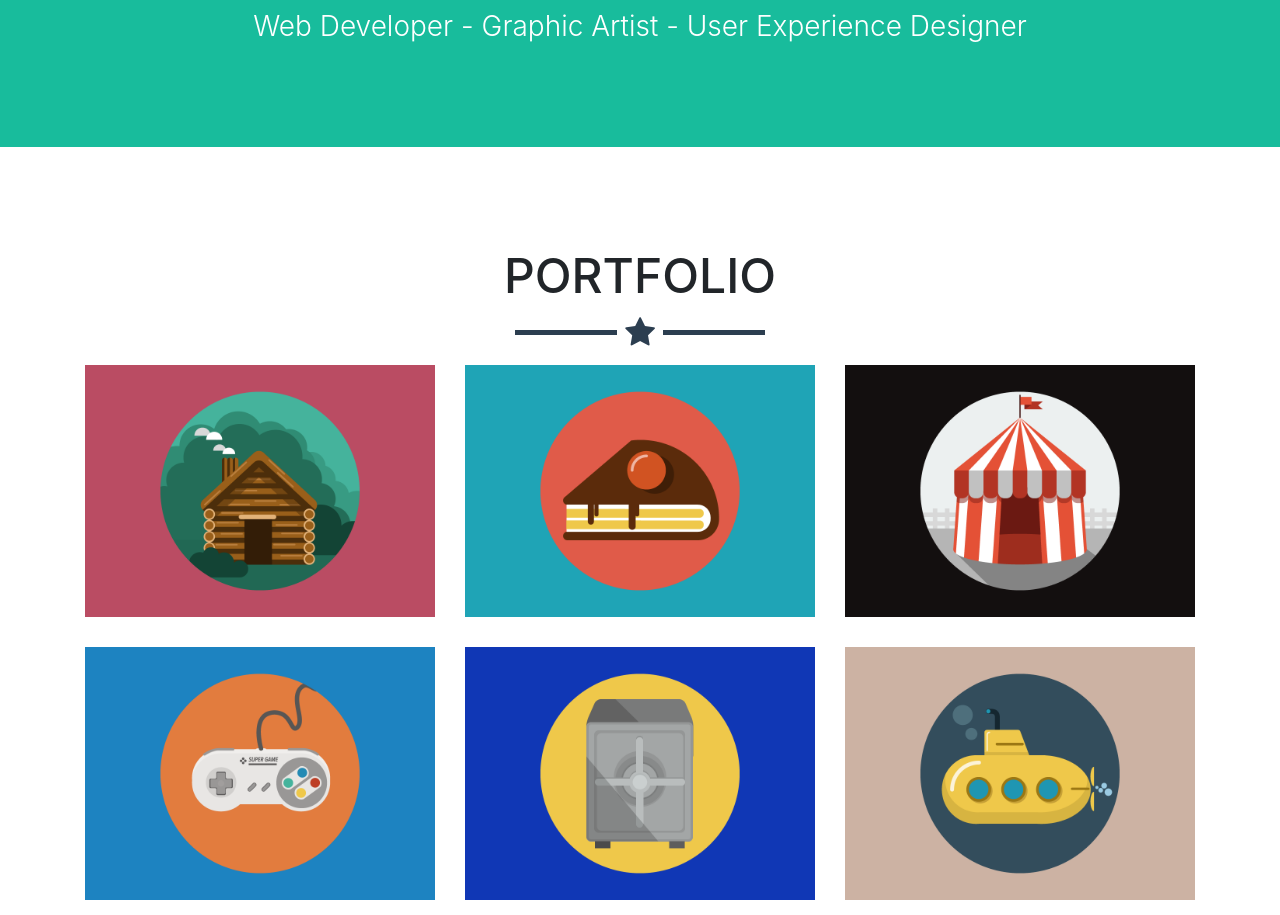
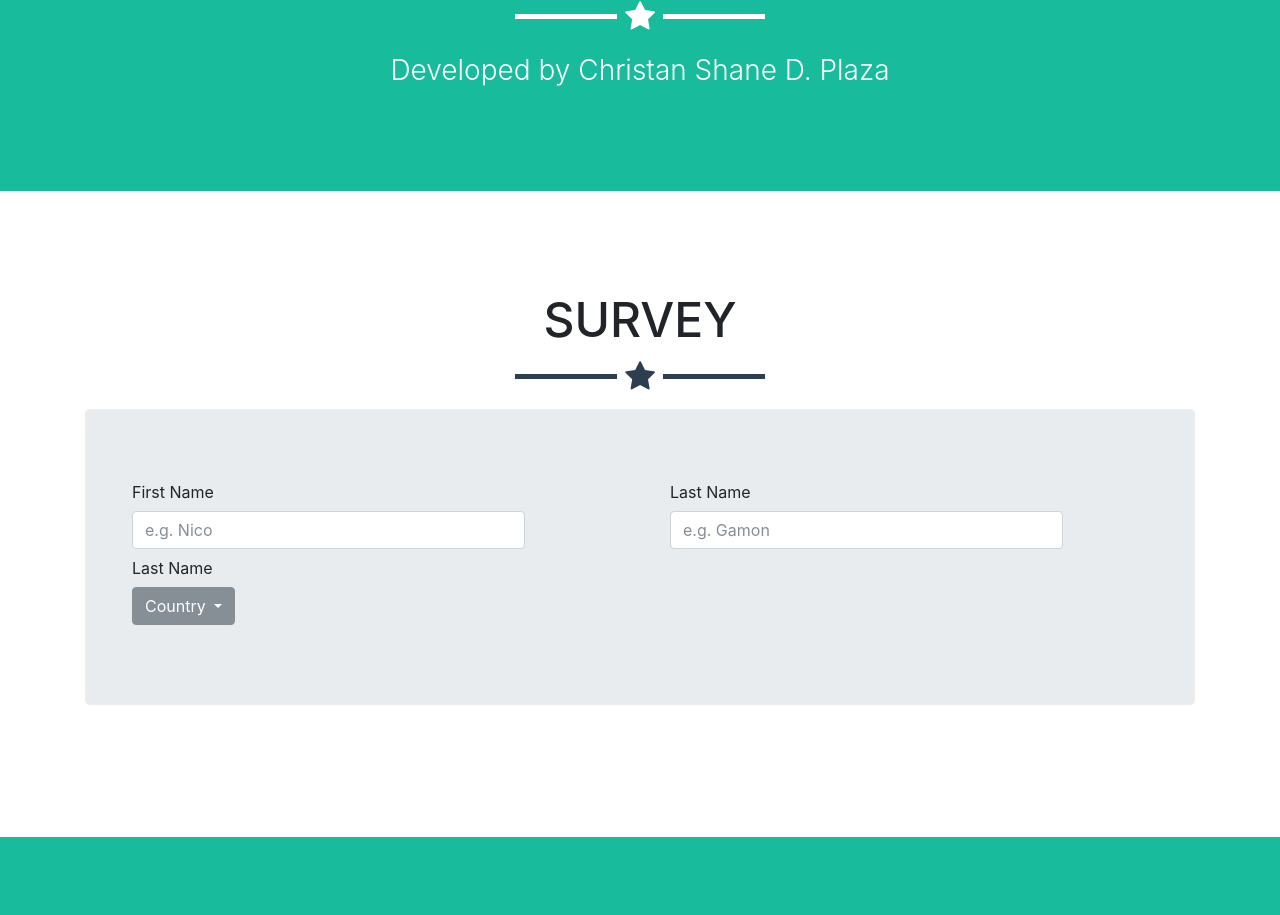
Before and after one commit to christanshane/Survey-App, a website with bundled scripts: page index.html in a window 1280 px wide. Shown: the part 645-1560 px from the top of the page. Built offline with nearby package versions, Linux system fonts and the light colour scheme.

Commit message:
Working on Survey Area

```diff
--- /dev/null
+++ b/css/style.css
@@ -0,0 +1,2 @@
+.bgblack{
+}
--- a/index.html
+++ b/index.html
@@ -12,6 +12,7 @@
 
     <!-- Bootstrap core CSS -->
     <link href="vendor/bootstrap/css/bootstrap.min.css" rel="stylesheet">
+    <link href="css/style.css" rel="stylesheet" type="text/css">
 
     <!-- Custom fonts for this template -->
     <link href="vendor/font-awesome/css/font-awesome.min.css" rel="stylesheet" type="text/css">
@@ -28,7 +29,7 @@
     <!-- Navigation -->
     <nav class="navbar navbar-expand-lg navbar-light fixed-top" id="mainNav">
       <div class="container">
-        <a class="navbar-brand js-scroll-trigger" href="#page-top">Start Bootstrap</a>
+        <a class="navbar-brand js-scroll-trigger" href="#page-top">Survey Application</a>
         <button class="navbar-toggler navbar-toggler-right" type="button" data-toggle="collapse" data-target="#navbarResponsive" aria-controls="navbarResponsive" aria-expanded="false" aria-label="Toggle navigation">
           Menu
           <i class="fa fa-bars"></i>
@@ -52,11 +53,11 @@
     <!-- Header -->
     <header class="masthead">
       <div class="container">
-        <img class="img-fluid" src="img/profile.png" alt="">
+        <img class="img-fluid" src="img/survey.png" alt="">
         <div class="intro-text">
-          <span class="name">Start Bootstrap</span>
+          <span class="name">Survey Application</span>
           <hr class="star-light">
-          <span class="skills">Web Developer - Graphic Artist - User Experience Designer</span>
+          <span class="skills">Developed by Christan Shane D. Plaza</span>
         </div>
       </div>
     </header>
@@ -64,69 +65,42 @@
     <!-- Portfolio Grid Section -->
     <section id="portfolio">
       <div class="container">
-        <h2 class="text-center">Portfolio</h2>
+        <h2 class="text-center">Survey</h2>
         <hr class="star-primary">
+          <div class="jumbotron">
+            <form class="form-group">
               <div class="row">
-          <div class="col-sm-4 portfolio-item">
-            <a class="portfolio-link" href="#portfolioModal1" data-toggle="modal">
-              <div class="caption">
-                <div class="caption-content">
-                  <i class="fa fa-search-plus fa-3x"></i>
+                <div class="col-md-6 bgblack">
+                    <label for="example-text-input" class="col-4 col-form-label">First Name</label>
+                    <div class="col-10">
+                      <input class="form-control" type="text" placeholder="e.g. Nico" id="example-text-input">
                     </div>
                 </div>
-              <img class="img-fluid" src="img/portfolio/cabin.png" alt="">
-            </a>
-          </div>
-          <div class="col-sm-4 portfolio-item">
-            <a class="portfolio-link" href="#portfolioModal2" data-toggle="modal">
-              <div class="caption">
-                <div class="caption-content">
-                  <i class="fa fa-search-plus fa-3x"></i>
+                <div class="col-md-6 bgblack">
+                    <label for="example-text-input" class="col-4 col-form-label">Last Name</label>
+                    <div class="col-10">
+                      <input class="form-control" type="text" placeholder="e.g. Gamon" id="example-text-input">
                     </div>
                 </div>
-              <img class="img-fluid" src="img/portfolio/cake.png" alt="">
-            </a>
               </div>
-          <div class="col-sm-4 portfolio-item">
-            <a class="portfolio-link" href="#portfolioModal3" data-toggle="modal">
-              <div class="caption">
-                <div class="caption-content">
-                  <i class="fa fa-search-plus fa-3x"></i>
+                <div class="row">
+                  <div class="col-md-6 bgblack">
+                      <label for="example-text-input" class="col-4 col-form-label">Last Name</label>
+                      <div class="col-10">
+                        <div class="dropdown">
+                          <button class="btn btn-secondary dropdown-toggle" type="button" id="dropdownMenuButton" data-toggle="dropdown" aria-haspopup="true" aria-expanded="false">
+                            Country
+                          </button>
+                          <div class="dropdown-menu" aria-labelledby="dropdownMenuButton">
+                            <a class="dropdown-item" href="#">Afghanistan</a>
+                            <a class="dropdown-item" href="#">Albania</a>
+                            <a class="dropdown-item" href="#">Something else here</a>
                           </div>
                         </div>
-              <img class="img-fluid" src="img/portfolio/circus.png" alt="">
-            </a>
-          </div>
-          <div class="col-sm-4 portfolio-item">
-            <a class="portfolio-link" href="#portfolioModal4" data-toggle="modal">
-              <div class="caption">
-                <div class="caption-content">
-                  <i class="fa fa-search-plus fa-3x"></i>
                       </div>
                   </div>
-              <img class="img-fluid" src="img/portfolio/game.png" alt="">
-            </a>
                 </div>
-          <div class="col-sm-4 portfolio-item">
-            <a class="portfolio-link" href="#portfolioModal5" data-toggle="modal">
-              <div class="caption">
-                <div class="caption-content">
-                  <i class="fa fa-search-plus fa-3x"></i>
-                </div>
-              </div>
-              <img class="img-fluid" src="img/portfolio/safe.png" alt="">
-            </a>
-          </div>
-          <div class="col-sm-4 portfolio-item">
-            <a class="portfolio-link" href="#portfolioModal6" data-toggle="modal">
-              <div class="caption">
-                <div class="caption-content">
-                  <i class="fa fa-search-plus fa-3x"></i>
-                </div>
-              </div>
-              <img class="img-fluid" src="img/portfolio/submarine.png" alt="">
-            </a>
-          </div>
+            </form>
           </div>
       </div>
     </section>
```
Also changed, not shown: img/survey.png (added). Lines whose indentation alone changed are shown as unchanged.
